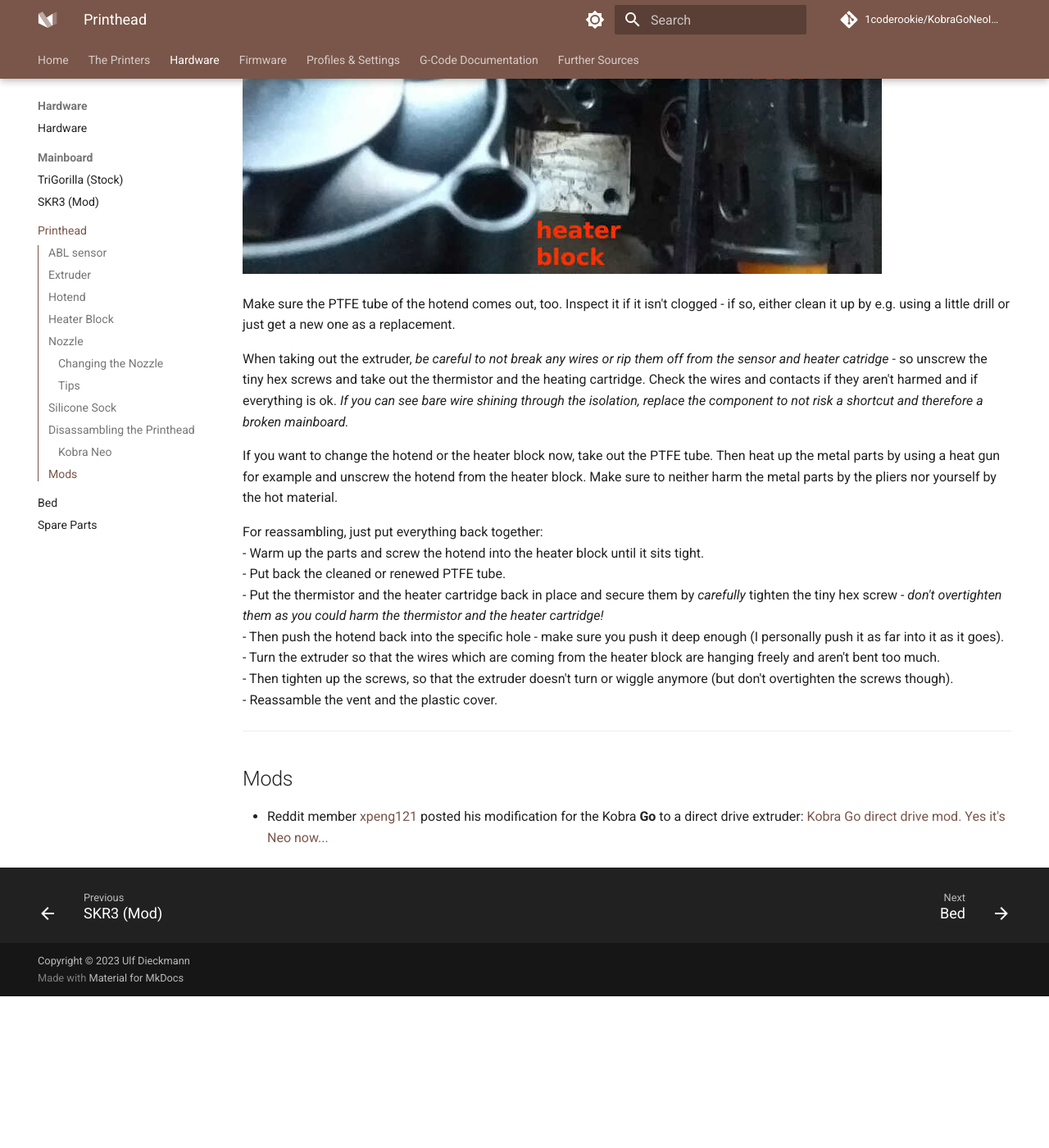
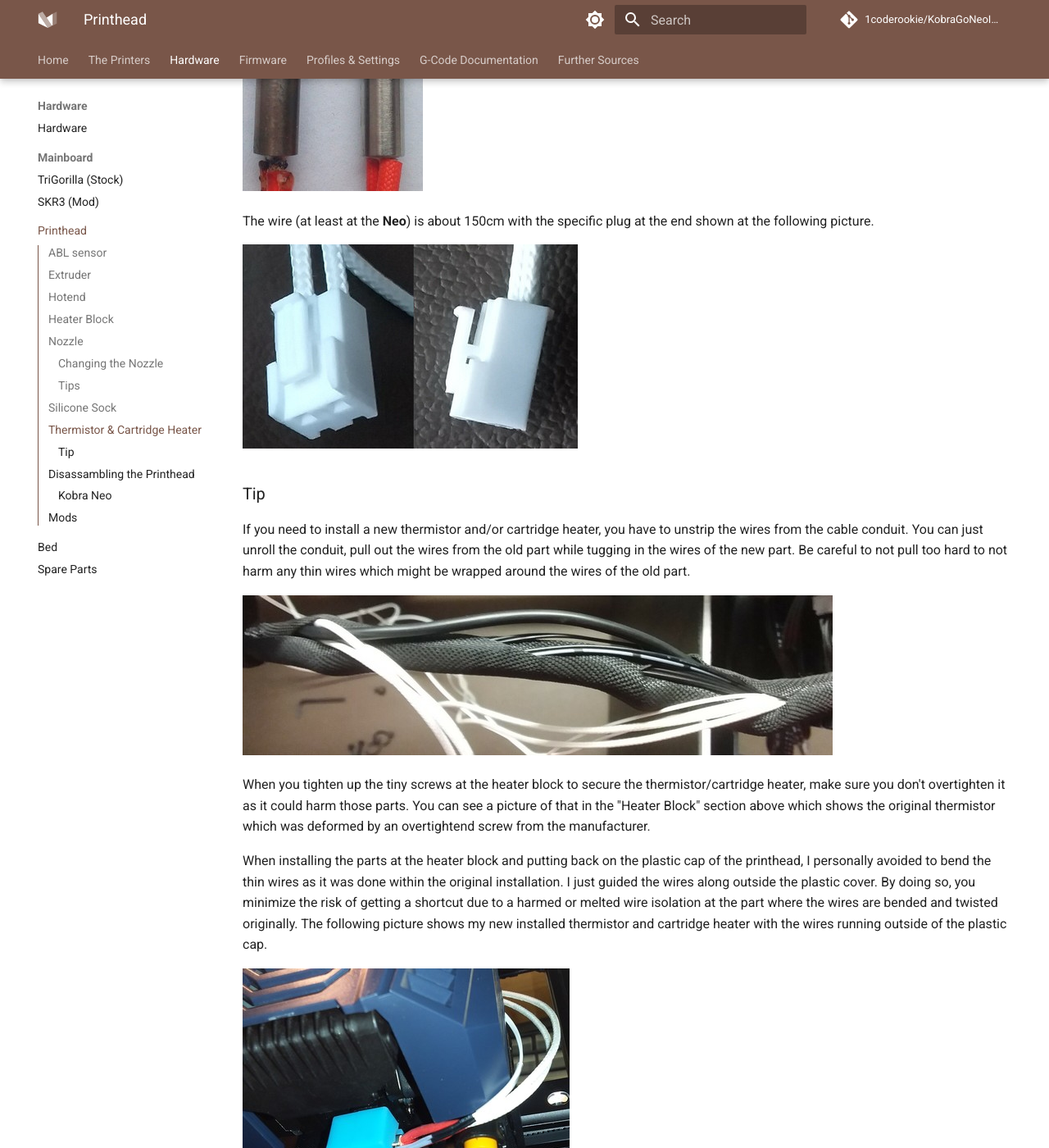
Before and after one commit to 1coderookie/KobraGoNeoInsights, an MkDocs documentation site: the page built from docs/hardware/printhead.md, in a window 1280 px wide and 1400 px high, scrolled down 6958 px. Shown: the whole window at 82% size. Built offline with MkDocs 1.6.1 and Material for MkDocs 9.7.7, drawn with Linux system fonts in a browser that asks for light colours; comment, search, counter and statistics services are not loaded; before the commit the page ends 8173 px from its top, so only the background shows below that; some of the changed text lies outside the part shown.

Commit message:
Update printhead.md

```diff
--- a/docs/hardware/printhead.md
+++ b/docs/hardware/printhead.md
@@ -21,15 +21,20 @@
 ## Extruder
 The **Go** uses a bowden drive extruder, while the **Neo** is using a direct drive extruder.
 
-..img..
-
 If you're about to buy one of either models and you're not sure which fits you better, always go for the direct drive and get yourself the **Neo**.
 
 ---
 
 ## Hotend
 
-..img..
+The hotend of the **Neo** is shown in the following picture. Note the shape of it as it's plugged into the belonging hole at the printhead and secured by two screws. The outer diameter is 6mm, the inner diameter is 4mm and the total length is probably something around 2.4-2.5cm (sorry, I forgot to measure it as I had it disassambled).
+
+![Hotend](../assets/images/head_neo_block-hotend-disass_web.jpg)
+
+Additionally there is a little PTFE-tube inside of it, which is about 4cm long and 4mm thick with a 2mm hole inside of it to guide the 1.75mm filament.
+
+![Hotend mounted with block and tube](../assets/images/head_neo_block-hotend-tube-used_web.jpg)
+
 
 ---
 
@@ -39,22 +44,30 @@
 
 ![Heater block V5](../assets/images/head_block-screws-close_web.jpg)
 
-| Attention |
-|:----------|
-| *Make sure you don't tighten the screws too much as it could harm both the thermistor and the heater cartridge!* <br> Note the dent from the screw and the deformed thermistor at the following picture. <br> ![Deformed thermistor due to an overtightened screw](../assets/images/head_therm-cart-broken_web.jpg)|
+- *Make sure you don't tighten the screws too much as it could harm both the thermistor and the heater cartridge!*
+Note the dent from the screw and the deformed thermistor due to an overtightened screw from the manufacturer at my **Neo** at the following picture.
+
+![Deformed thermistor due to an overtightened screw](../assets/images/head_therm-cart-broken_web.jpg)|
 
 ---
 
 ## Nozzle
-Anycubic ships the printheads with a 0.4mm brass nozzle for 1.75mm filament. The nozzle is compatible with e.g. E3D V6 nozzles.
+Anycubic ships the printheads with a 0.4mm brass nozzle for 1.75mm filament. The nozzle is compatible with e.g. E3D V6 nozzles as shown in the following picture.
+
+![E3D nozzle](../assets/images/head_nozzle-e3d_web.jpg)
 
 ### Changing the Nozzle
 If you just want to change the nozzle, take off the silicone sock of the heater block, then heat up the extruder first and pull back the filament a bit once it's warm enough. Once the extruder heated up, *turn off the printer* and unplug it from the power outlet! Then grab the heater block with a plier to hold it in place and screw out the nozzle.
 
-| Attention |
-|:----------|
-| *Be careful to NOT touch and harm the wires and contacts of the thermistor and the heating cartridge with your pliers!* You may either harm the insulation, break the wire or even cause a shortcut which can result in a broken mainboard once you powered the printer up again. So make sure you really just grab the heater block, preferably grab it from the side where the wires don't come out. |
-| *Make sure you DON'T turn the heater block!* You don't want to loosen the heater block from the hotend, so just hold it in place. |
+For inserting the new nozzle, screw it in and turn it back about half a rotation once you feel it hits the hotend. Then heat up the extruder again and tighten up the nozzle.
+Don't get irritated by the fact that there's a little gap between the head of the nozzle and the heater block - that's totally fine and it's supposed to be like that as the following picture shows.
+
+![Mounted nozzle](../assets/images/head_nozzle-mounted_web.jpg)
+
+
+- *Be careful to NOT touch and harm the wires and contacts of the thermistor and the heating cartridge with your pliers!* You may either harm the insulation, break the wire or even cause a shortcut which can result in a broken mainboard once you powered the printer up again. So make sure you really just grab the heater block, preferably grab it from the side where the wires don't come out.
+- *Make sure you DON'T turn the heater block!* You don't want to loosen the heater block from the hotend, so just hold it in place.
+
 
 ### Tips
 When it comes down to choose the right nozzle size, it all depends on what you want to print and how detailed it should be. The standard size of 0.4mm the printers come with is a good starting point. But you may find yourself in the situation that you want to print more detailed objects or objects which should be more sturdy or where it doesn't matter if the surface doesn't look as clean and flat as possible, so you probably should adjust the size and switch to a smaller oder bigger diameter like 0.2-0.3mm for detailed objects and 0.6mm for the 'rougher' prints. Keep in mind though that the printing time increases by choosing a smaller diameter and it decreases when you are using a bigger diameter. Search the web for more specific informations about finding and choosing the right nozzle size for your project.
@@ -84,6 +97,32 @@
 Additionaly, they also cover the base of the nozzle - something that the stock ones don't do at all.
 
 ![Silicone socks bottom view](../assets/images/silisocks_bottom_web.jpg)
+
+---
+
+## Thermistor & Cartridge Heater
+The *thermistor* which is used is a capsuled NTC 100k (probably "3950"). The diameter is 3mm, the length should be minimum 6mm as that is the depth of the hole in the heater block. You should be able to use a compatible item from the aftermarket which fits a V5/V6 heater block, e.g. an ATC Semitec 104GT-2. The following picture shows the thermistor from the aftermarket I used and the specific plug, the wire is about 150cm long.
+
+![Thermistor and plug](../assets/images/head_plug-therm_web.jpg)
+
+The *cartidge heater* which is used is a 24V 40W element. The diameter is 6mm, the length of the original part is 18mm. However, a cartridge heater from the aftermarket with a length of about 21mm is just fine, it just sticks out at both sides of ther heater block at the end which shouldn't be a problem. It seems that it's is a typical dimension for V5/V6 heater blocks. The following picture shows the original part on the left side and a compatbile part from the aftermarket I used at the right side.
+
+![Cartridge heaters](../assets/images/head_cart-heater_web.jpg)
+
+The wire (at least at the **Neo**) is about 150cm with the specific plug at the end shown at the following picture.
+
+![Spcific plug of the cartridge heater](../assets/images/head_cart-plug_web.jpg)
+
+### Tip
+If you need to install a new thermistor and/or cartridge heater, you have to unstrip the wires from the cable conduit. You can just unroll the conduit, pull out the wires from the old part while tugging in the wires of the new part. Be careful to not pull too hard to not harm any thin wires which might be wrapped around the wires of the old part.
+
+![Stripping in the new wires](../assets/images/stripping_in_wires_web.jpg)
+
+When you tighten up the tiny screws at the heater block to secure the thermistor/cartridge heater, make sure you don't overtighten it as it could harm those parts. You can see a picture of that in the "Heater Block" section above which shows the original thermistor which was deformed by an overtightend screw from the manufacturer.
+
+When installing the parts at the heater block and putting back on the plastic cap of the printhead, I personally avoided to bend the thin wires as it was done within the original installation. I just guided the wires along outside the plastic cover. By doing so, you minimize the risk of getting a shortcut due to a harmed or melted wire isolation at the part where the wires are bended and twisted originally. The following picture shows my new installed thermistor and cartridge heater with the wires running outside of the plastic cap.
+
+![Wires running outside of the plastic cap](../assets/images/head_neo_new-sen-therm_web.jpg)
 
 ---
 
```
